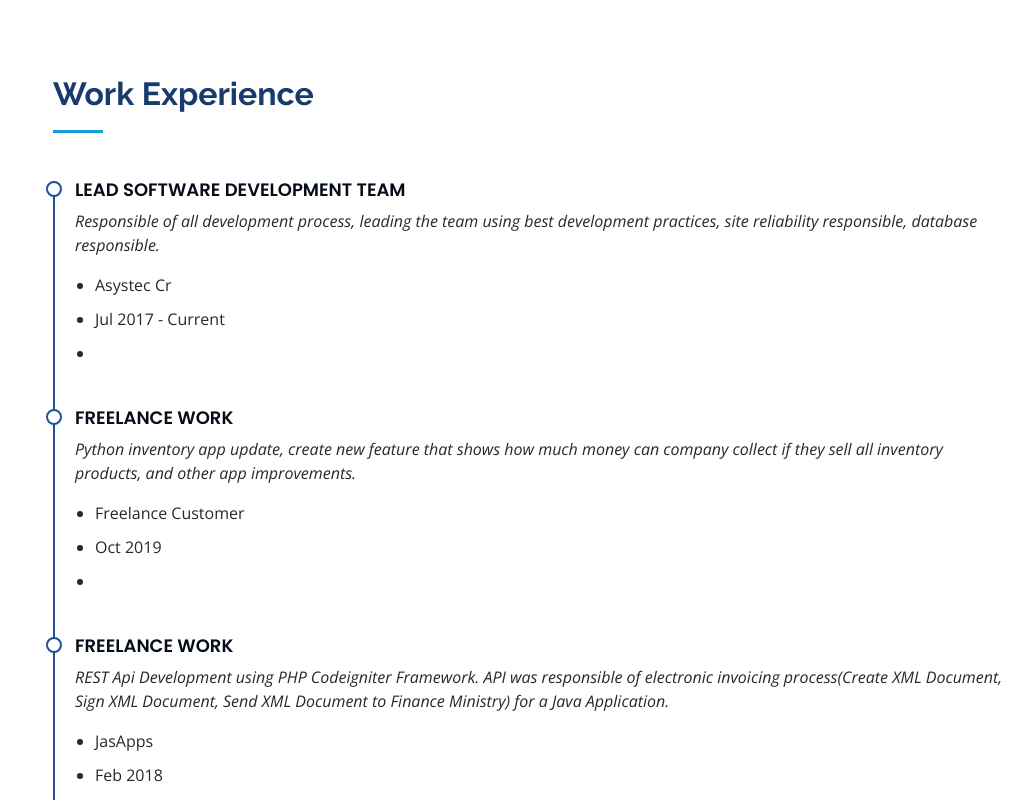
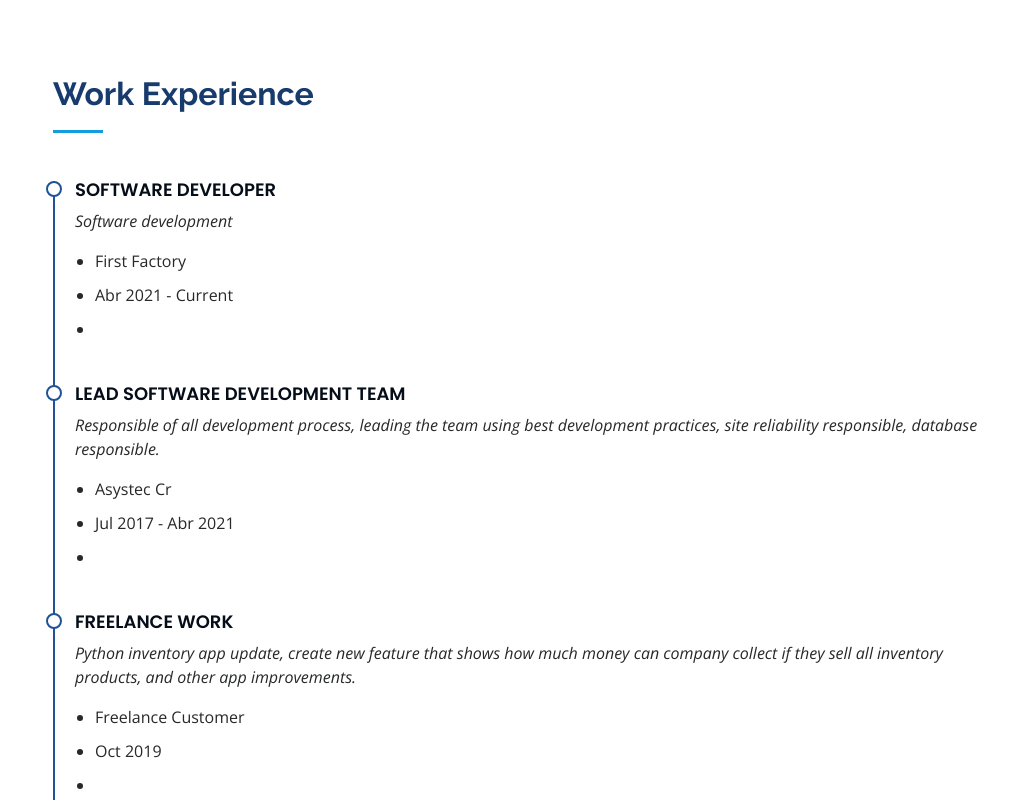
Before and after one commit to bvalerin/portfolio, a plain HTML site: page index.html in a window 1280 px wide. Shown: the part 1564-2364 px from the top of the page, without its empty margins (262-1280 px from the left). Drawn offline with nearby package versions, Linux system fonts and the light colour scheme.

Commit message:
New job update

```diff
--- a/index.html
+++ b/index.html
@@ -84,6 +84,7 @@
             When I'm not developing and building things, you can find me on Youtube or Udemy learning new stuff, watching anime or riding my bike. </p>
         </div>
 
+
         <div class="row">
           <div class="col-lg-4" data-aos="fade-right">
             <img id="profile-img" src="assets/img/portfolio/bryan_valerin.jpg" class="img-fluid" alt="">
@@ -154,12 +155,23 @@
 
         <div class="row">
           <div class="col-lg-12" data-aos="fade-up">
+
+            <div class="resume-item">
+              <h4>Software Developer</h4>
+              <p><em>Software development</em></p>
+              <ul>
+                <li>First Factory</li>
+                <li>Abr 2021 - Current</li>
+                <li></li>
+              </ul>
+            </div>
+
             <div class="resume-item">
               <h4>Lead Software Development Team</h4>
               <p><em>Responsible of all development process, leading the team using best development practices, site reliability responsible, database responsible.</em></p>
               <ul>
                 <li>Asystec Cr</li>
-                <li>Jul 2017 - Current</li>
+                <li>Jul 2017 - Abr 2021</li>
                 <li></li>
               </ul>
             </div>
```
